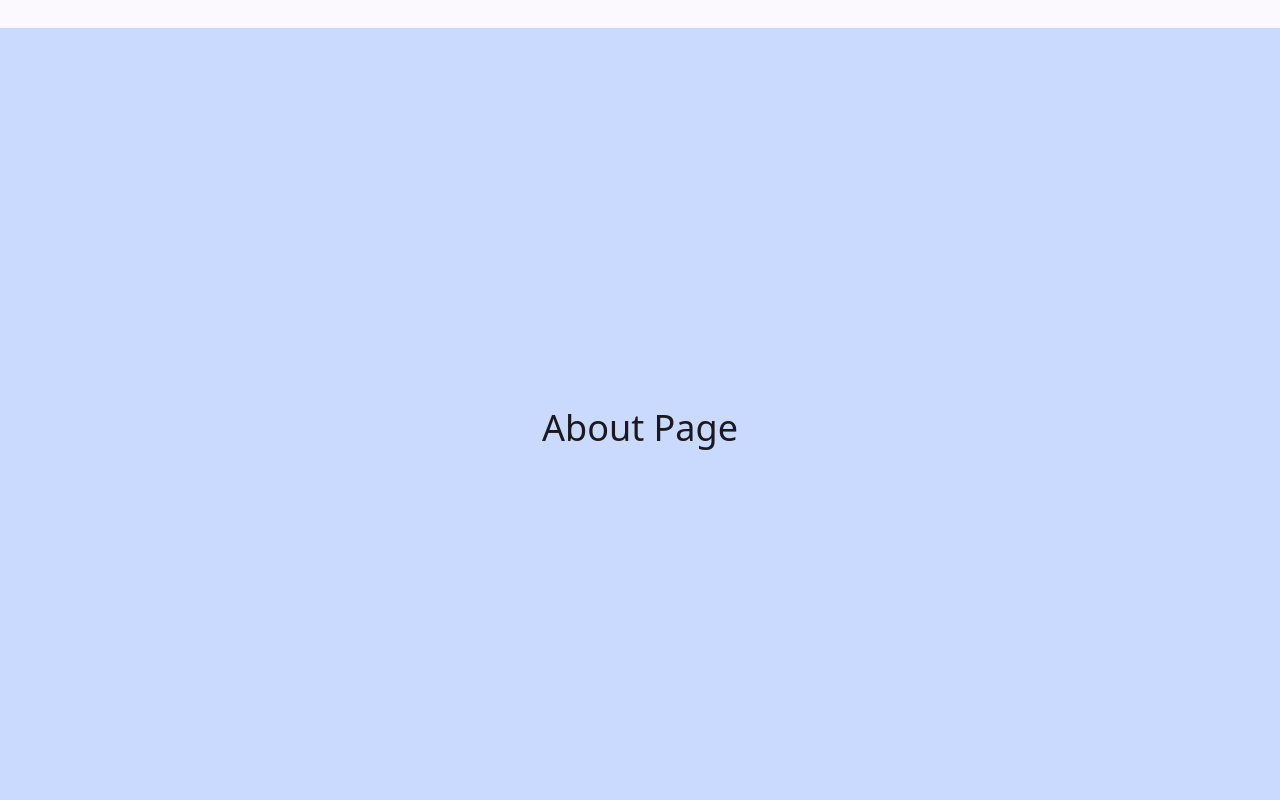
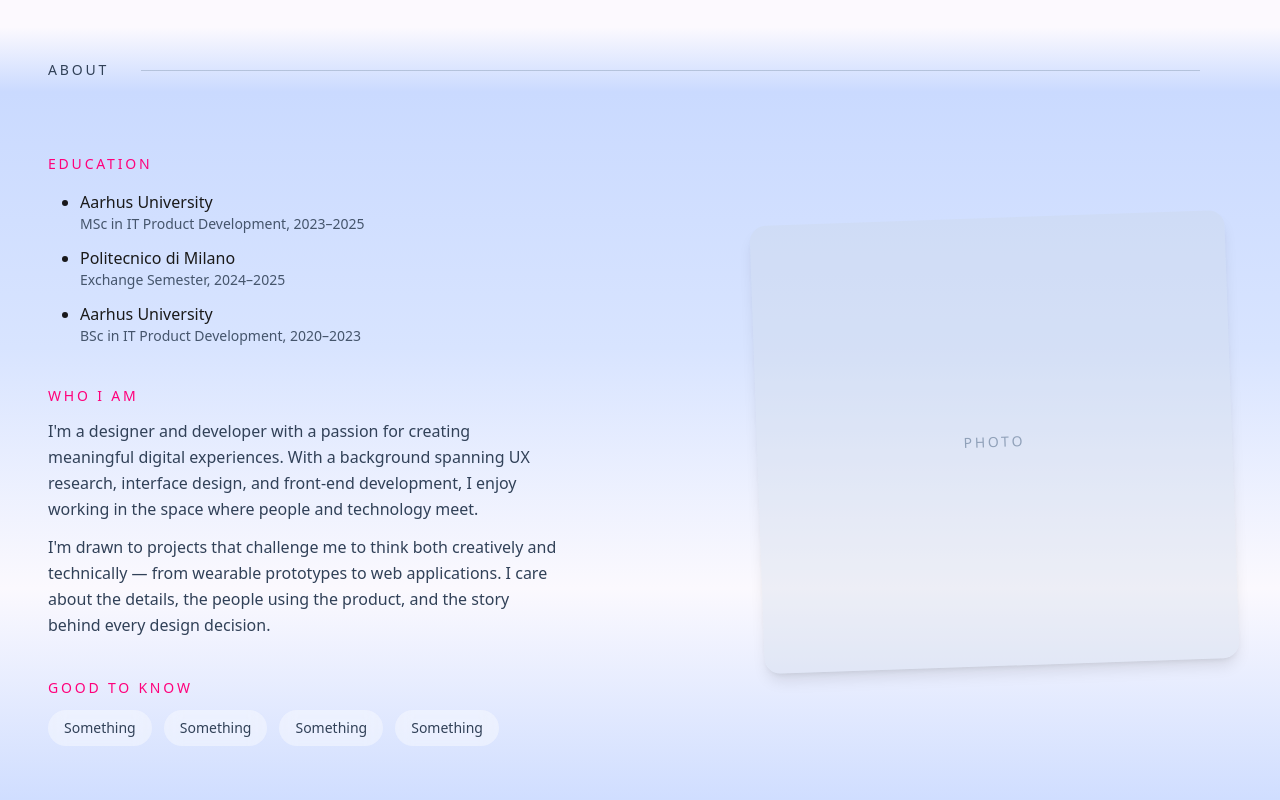
Before and after one commit to FrederikkeJohansen/portfolio, a React (Vite) app in the folder coolPortfolio/: page / in a window 1280 px wide. Shown: the part 3820-4620 px from the top of the page. Built offline with nearby package versions, Linux system fonts and the light colour scheme.

Commit message:
About created

```diff
--- a/coolPortfolio/src/components/About.jsx
+++ b/coolPortfolio/src/components/About.jsx
@@ -1,7 +1,97 @@
 function About() {
     return (
-        <div className="min-h-screen flex items-center justify-center bg-[#CADAFF]">
-            <h1 className="text-4xl font-medium text-[#1a1a1a]">About Page</h1>
+        <div
+            className="h-screen px-4 md:px-12 pt-8 2xl:pt-16 flex flex-col max-md:h-auto max-md:min-h-screen overflow-hidden"
+            style={{
+                background:
+                    "linear-gradient(180deg, #FBF9FE 0%, #CADAFF 8%, #d8e4ff 40%, #FBF9FE 70%, #CADAFF 100%)",
+            }}
+        >
+            {/* Header */}
+            <div className="flex flex-row items-center mb-8 md:mb-10">
+                <h2 className="text-sm 2xl:text-base text-slate-700 tracking-[0.2em] uppercase whitespace-nowrap">
+                    About
+                </h2>
+                <div className="border-b border-slate-400/50 flex-1 mx-8"></div>
+            </div>
+
+            {/* Content — asymmetric layout */}
+            <div className="flex-1 grid grid-cols-1 md:grid-cols-12 gap-6 md:gap-8 items-center">
+
+                {/* Left column — text content, offset upward */}
+                <div className="md:col-span-7 flex flex-col gap-8 md:gap-10 md:-mt-12">
+
+                    {/* Education */}
+                    <div>
+                        <h3 className="text-sm 2xl:text-base font-medium text-[#FF007B] uppercase tracking-[0.2em] mb-4">
+                            Education
+                        </h3>
+                        <ul className="list-disc list-outside ml-8 space-y-3">
+                            <li>
+                                <p className="text-base 2xl:text-lg font-medium text-[#1a1a1a]">Aarhus University</p>
+                                <p className="text-sm 2xl:text-base font-light text-slate-600">MSc in IT Product Development, 2023–2025</p>
+                            </li>
+                            <li>
+                                <p className="text-base 2xl:text-lg font-medium text-[#1a1a1a]">Politecnico di Milano</p>
+                                <p className="text-sm 2xl:text-base font-light text-slate-600">Exchange Semester, 2024–2025</p>
+                            </li>
+                            <li>
+                                <p className="text-base 2xl:text-lg font-medium text-[#1a1a1a]">Aarhus University</p>
+                                <p className="text-sm 2xl:text-base font-light text-slate-600">BSc in IT Product Development, 2020–2023</p>
+                            </li>
+                        </ul>
+                    </div>
+
+                    {/* Who I Am */}
+                    <div className="max-w-lg">
+                        <h3 className="text-sm 2xl:text-base font-medium text-[#FF007B] uppercase tracking-[0.2em] mb-3">
+                            Who I Am
+                        </h3>
+                        <p className="text-base 2xl:text-lg font-light text-slate-700 leading-relaxed">
+                            I'm a designer and developer with a passion for creating meaningful
+                            digital experiences. With a background spanning UX research,
+                            interface design, and front-end development, I enjoy working in the
+                            space where people and technology meet.
+                        </p>
+                        <p className="text-base 2xl:text-lg font-light text-slate-700 leading-relaxed mt-3">
+                            I'm drawn to projects that challenge me to think both creatively and
+                            technically — from wearable prototypes to web applications. I care
+                            about the details, the people using the product, and the story
+                            behind every design decision.
+                        </p>
+                    </div>
+
+                    {/* Good to Know */}
+                    <div>
+                        <h3 className="text-sm 2xl:text-base font-medium text-[#FF007B] uppercase tracking-[0.2em] mb-3">
+                            Good to Know
+                        </h3>
+                        <div className="flex flex-wrap gap-3">
+                            <span className="bg-white/40 backdrop-blur-sm px-4 py-2 rounded-full text-sm 2xl:text-base font-light text-slate-700">
+                                Something
+                            </span>
+                            <span className="bg-white/40 backdrop-blur-sm px-4 py-2 rounded-full text-sm 2xl:text-base font-light text-slate-700">
+                                Something
+                            </span>
+                            <span className="bg-white/40 backdrop-blur-sm px-4 py-2 rounded-full text-sm 2xl:text-base font-light text-slate-700">
+                                Something
+                            </span>
+                            <span className="bg-white/40 backdrop-blur-sm px-4 py-2 rounded-full text-sm 2xl:text-base font-light text-slate-700">
+                                Something
+                            </span>
+                        </div>
+                    </div>
+                </div>
+
+                {/* Right column — Image, vertically centered */}
+                <div className="md:col-span-5 flex justify-center md:justify-end md:-mt-16">
+                    <div className="w-72 h-80 md:w-full md:h-[28rem] 2xl:h-[32rem] bg-slate-300/30 rounded-2xl shadow-lg flex items-center justify-center -rotate-2 hover:rotate-0 transition-all duration-700 hover:shadow-xl">
+                        <span className="text-slate-400 text-sm tracking-[0.2em] uppercase">
+                            Photo
+                        </span>
+                    </div>
+                </div>
+            </div>
         </div>
     );
 }
--- a/coolPortfolio/src/components/NavBar.jsx
+++ b/coolPortfolio/src/components/NavBar.jsx
@@ -53,7 +53,7 @@ function NavBar() {
   return (
     <>
       <div
-        className={`navbar fixed top-0 z-50 min-h-0 h-12 xl:h-12 2xl:h-16 items-center px-4 md:px-8 text-black transition-all duration-300 ${visible ? "translate-y-0" : "-translate-y-full"} ${pastHero ? "bg-[#FBF9FE] border-b border-slate-200" : "bg-transparent"}`}
+        className={`navbar fixed top-0 z-50 min-h-0 h-12 xl:h-12 2xl:h-16 items-center px-4 md:px-8 text-black transition-all duration-300 ${visible ? "translate-y-0" : "-translate-y-full"} ${pastHero ? "bg-[#FBF9FE]/80 backdrop-blur-xs border-b border-slate-200/50" : "bg-transparent"}`}
       >
         <div className="navbar-start">
           <ul className="menu menu-horizontal font-light h-12 xl:h-16 min-h-0 items-center">
```
